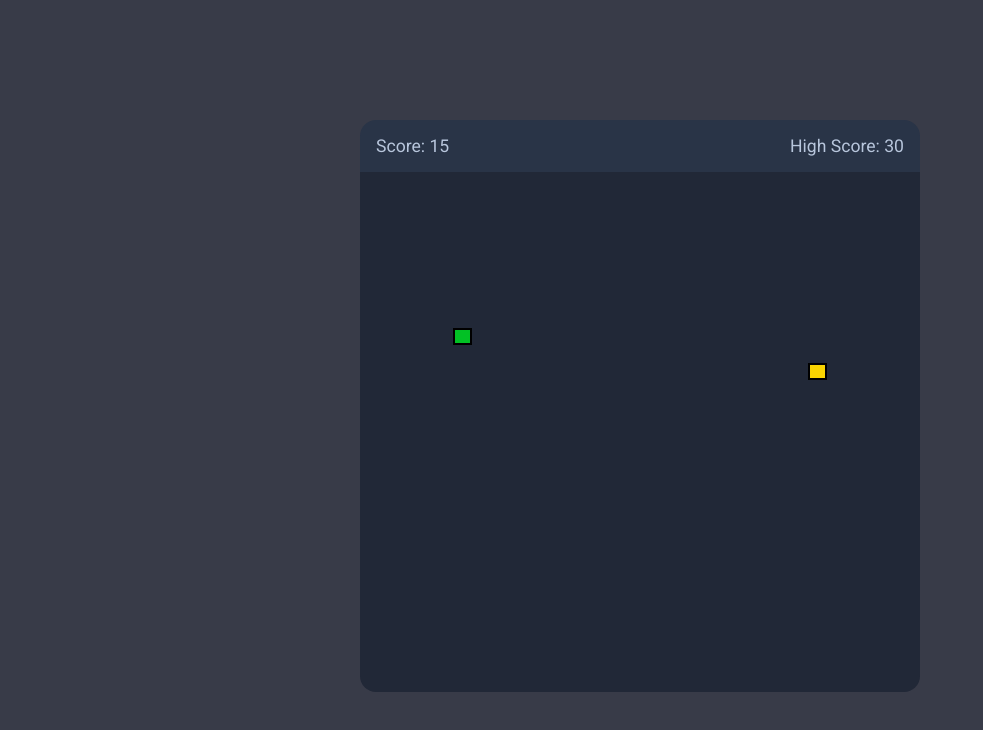
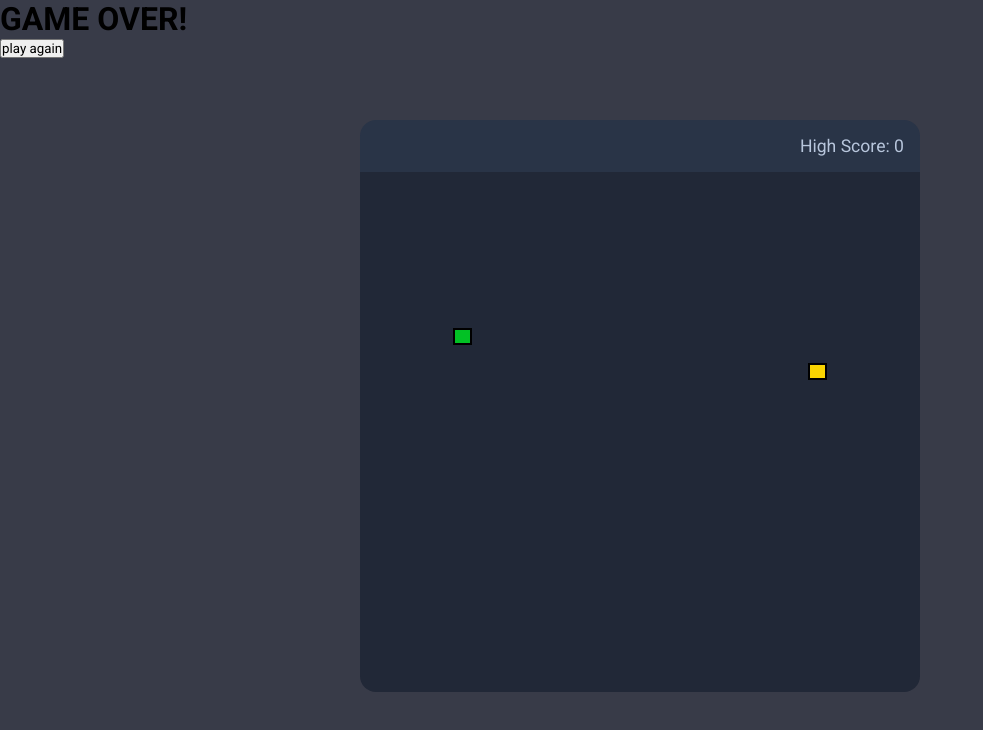
Before and after one commit to imrishab/snakegame, a plain HTML site: page index.html in a window 1280 px wide. Shown: the whole page, without its empty margins (0-983 px from the left). Drawn offline with Linux system fonts and the light colour scheme.

Commit message:
html file

```diff
--- a/index.html
+++ b/index.html
@@ -1,5 +1,6 @@
 <!DOCTYPE html>
 <html lang="en">
+
 <head>
     <meta charset="UTF-8">
     <meta http-equiv="X-UA-Compatible" content="IE=edge">
@@ -8,16 +9,37 @@
     <script src="script.js" defer type="module"></script>
     <title>Snake Game</title>
 </head>
+
 <body>
     <div class="wrapper">
         <div class="game-details">
-            <span class="score">Score: 15</span>
-            <span class="high-score">High Score: 30</span>
+            <span class="score1"></span>
+            <span class="high-score">High Score: 0</span>
         </div>
         <div class="play-board">
 
         </div>
+
     </div>
 
+        <div class="gameoverbox">
+            <div class="gameoverdialogue">
+                <div class="gameover">
+                    <h1>GAME OVER!</h1>
+                </div>
+                <div class="gameoverscore">
+                    <span class="score2"></span>
+                </div>
+            </div>
+            <div class="playagain">
+                <button class="playagainbutton">
+                    play again
+                </button>
+            </div>
+        </div>
+
+
+
 </body>
+
 </html>
```
